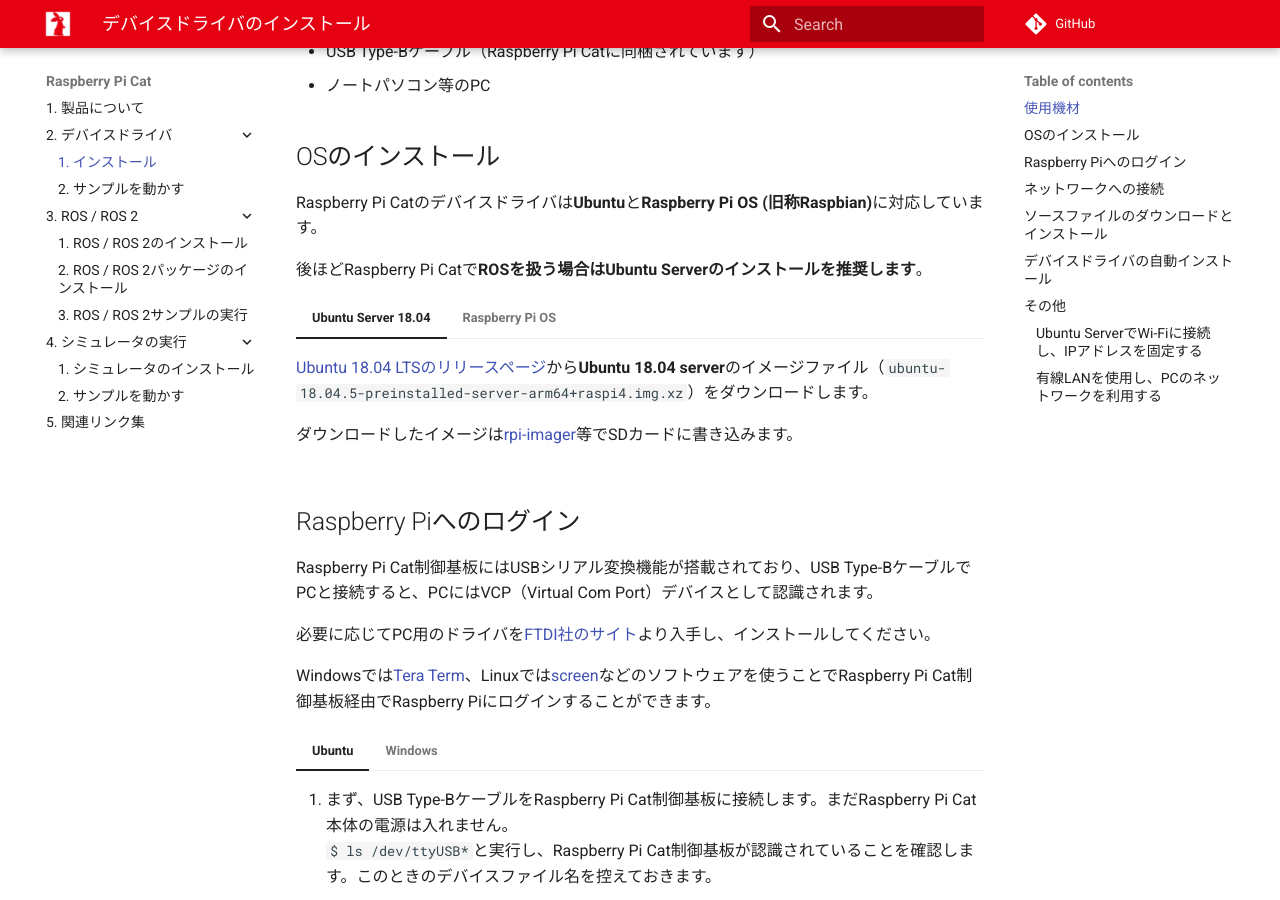
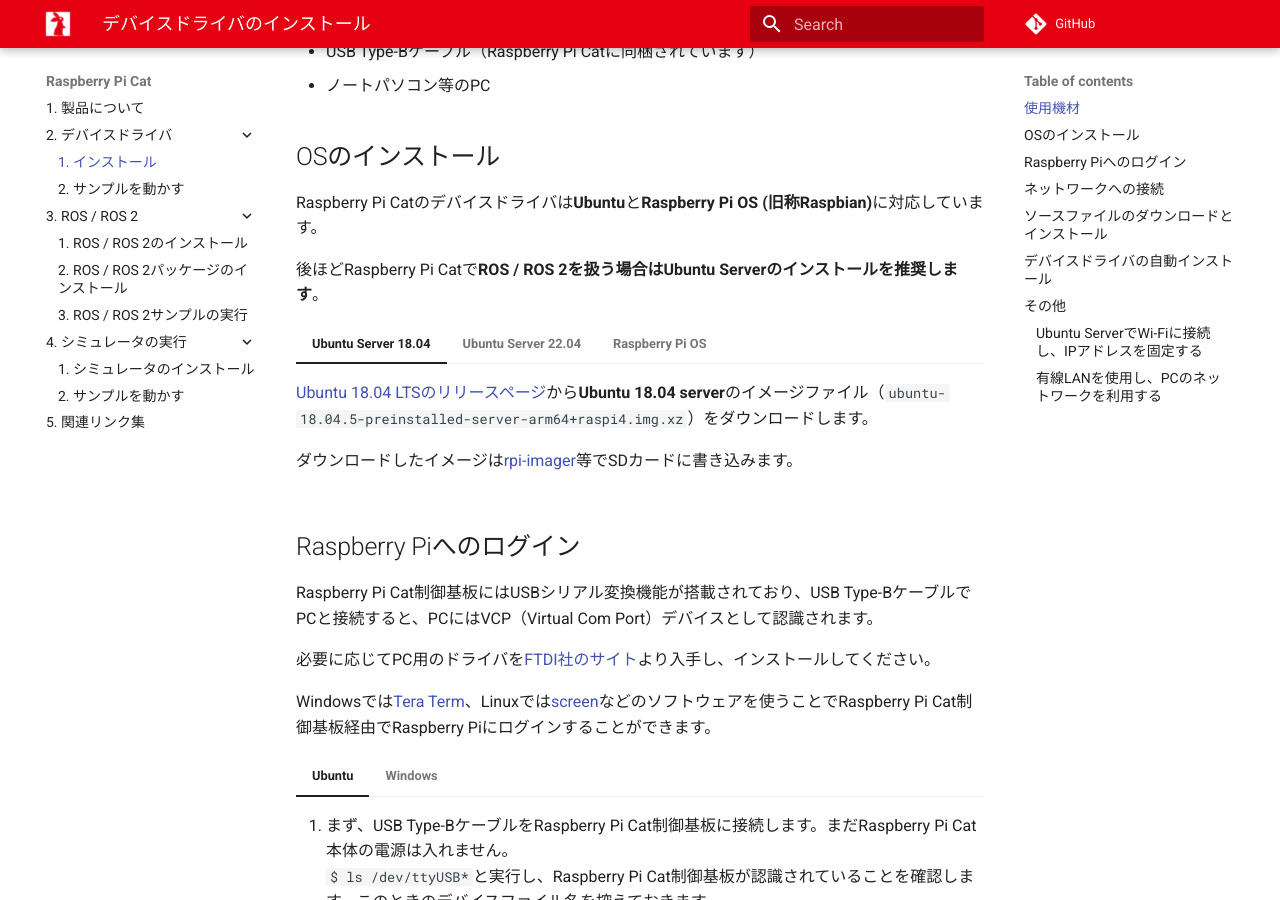
Before and after one commit to rt-net/tutorials, an MkDocs documentation site: the page built from docs/raspicat/driver/install.md, in a window 1280 px wide and 900 px high, scrolled down 597 px. Built offline with MkDocs 1.6.1 and Material for MkDocs 9.7.7, drawn with Linux system fonts in a browser that asks for light colours; comment, search, counter and statistics services are not loaded; some of the changed lines change nothing that is shown.

Commit message:
Add ubuntu 22.04 install

```diff
--- a/docs/raspicat/driver/install.md
+++ b/docs/raspicat/driver/install.md
@@ -27,10 +27,15 @@
 
 Raspberry Pi Catのデバイスドライバは**Ubuntu**と**Raspberry Pi OS (旧称Raspbian)**に対応しています。
 
-後ほどRaspberry Pi Catで**ROSを扱う場合はUbuntu Serverのインストールを推奨します**。
+後ほどRaspberry Pi Catで**ROS / ROS 2を扱う場合はUbuntu Serverのインストールを推奨します**。
 
 === "Ubuntu Server 18.04"
     [Ubuntu 18.04 LTSのリリースページ](http://cdimage.ubuntu.com/ubuntu/releases/18.04/release/)から**Ubuntu 18.04 server**のイメージファイル（`ubuntu-18.04.5-preinstalled-server-arm64+raspi4.img.xz`）をダウンロードします。
+
+    ダウンロードしたイメージは[rpi-imager](https://www.raspberrypi.com/software/)等でSDカードに書き込みます。
+
+=== "Ubuntu Server 22.04"
+    [Ubuntu 22.04 LTSのリリースページ](http://cdimage.ubuntu.com/ubuntu/releases/22.04/release/)から**Ubuntu 22.04 server**のイメージファイル（`ubuntu-22.04.1-preinstalled-server-arm64+raspi.img.xz`）をダウンロードします。
 
     ダウンロードしたイメージは[rpi-imager](https://www.raspberrypi.com/software/)等でSDカードに書き込みます。
 
```
